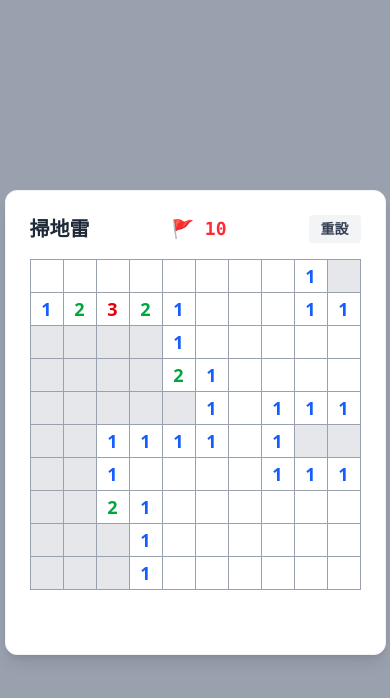
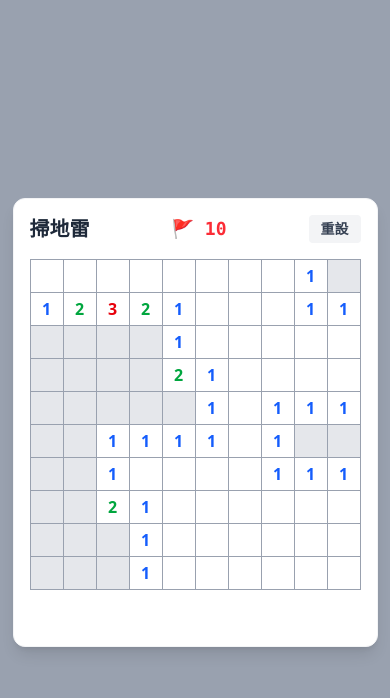
Before and after one commit to slime-r1muru/bomb, a plain HTML site: page index.html in a window 390 px wide. Both pictures are taken after a click on the element 46 px from the left and 275 px from the top of the page. Drawn offline with nearby package versions, Linux system fonts and the light colour scheme.

Commit message:
優化程式在小螢幕的顯示問題
優化程式在小螢幕的顯示問題

```diff
--- a/index.html
+++ b/index.html
@@ -1,31 +1,41 @@
 <!DOCTYPE html>
-<html lang="en">
+<html lang="zh-Hant">
 
 <head>
     <meta charset="UTF-8">
-    <meta name="viewport" content="width=device-width, initial-scale=1.0">
+    <meta name="viewport" content="width=device-width, initial-scale=1.0, maximum-scale=1.0, user-scalable=no">
     <title>2026 Mine Sweeper</title>
     <script src="https://cdn.jsdelivr.net/npm/@tailwindcss/browser@4"></script>
+    <style>
+        /* 防止手機長按選取文字或彈出系統選單，優化插旗體驗 */
+        .no-select {
+            -webkit-touch-callout: none;
+            -webkit-user-select: none;
+            -khtml-user-select: none;
+            -moz-user-select: none;
+            -ms-user-select: none;
+            user-select: none;
+            touch-action: manipulation;
+        }
+    </style>
 </head>
 
-<body class="bg-gray-400 flex items-center justify-center min-h-screen font-sans select-none">
-    <div class="bg-white p-6 rounded-xl shadow-lg border border-gray-100">
-        <!-- 頂部資訊與控制-->
+<body class="bg-gray-400 flex items-center justify-center min-h-screen font-sans no-select">
+    <div class="bg-white p-4 sm:p-6 rounded-xl shadow-lg border border-gray-100 mx-auto">
         <div class="flex justify-between items-center mb-4">
             <h1 class="text-xl font-bold text-gray-800">掃地雷</h1>
             <div id="status" class="text-red-500 font-bold font-mono text-lg">🚩 10</div>
             <button onclick="init()"
-                class="bg-gray-100 hover:bg-gray-200 text-gray-700 px-3 py-1 rounded transition-colors text-sm font-bold">
+                class="bg-gray-100 hover:bg-gray-200 text-gray-700 px-3 py-1 rounded transition-colors text-sm font-bold cursor-pointer">
                 重設
             </button>
         </div>
 
-        <!-- 遊戲網格-->
-        <div id="board" class="grid grid-cols-10 bg-gray-400 border border-gray-400 gap-[1px]"></div>
+        <div id="board" class="grid grid-cols-10 bg-gray-400 border border-gray-400 gap-[1px] w-fit mx-auto shadow-inner"></div>
 
-        <!-- 遊戲訊息-->
-        <div id="msg" class="mt-4 text-center font-bold font-bold h-6 text-gray-800"></div>
+        <div id="msg" class="mt-4 text-center font-bold h-6 text-gray-800"></div>
     </div>
+
     <script>
         const SIZE = 10, MINES = 10;
         let board = [], flags = 0, gameOver = false, firstClick = true;
@@ -48,7 +58,8 @@
             while (count < MINES) {
                 let r = Math.floor(Math.random() * SIZE);
                 let c = Math.floor(Math.random() * SIZE);
-                if (!board[r][c].mine && (!Math.abs(r - firstR) <= 1) && (!Math.abs(c - firstC) <= 1)) {
+                // 確保地雷不會下在第一次點擊的位置及其周圍
+                if (!board[r][c].mine && (Math.abs(r - firstR) > 1 || Math.abs(c - firstC) > 1)) {
                     board[r][c].mine = true;
                     count++;
                 }
@@ -56,7 +67,6 @@
         }
 
         function toggleFlag(r, c, cell) {
-            console.log('右鍵按下');
             if (gameOver || board[r][c].rev) return;
             board[r][c].flag = !board[r][c].flag;
             cell.innerText = board[r][c].flag ? '🚩' : '';
@@ -78,15 +88,14 @@
                 for (let c = 0; c < SIZE; c++)
                     if (!board[r][c].rev) unrevealed++;
 
-            if (unrevealed === MINES && !gameOver){
-                msgElement.innerText ='恭喜過關!🎉';
+            if (unrevealed === MINES && !gameOver) {
+                msgElement.innerText = '恭喜過關!🎉';
                 msgElement.className = 'mt-4 text-center font-bold text-green-600 h-6';
                 gameOver = true;
             }
         }
 
         function clickCell(r, c, cell) {
-            console.log('左鍵按下');
             if (gameOver || board[r][c].flag || board[r][c].rev) return;
 
             if (firstClick) {
@@ -98,24 +107,22 @@
             cell.classList.replace('bg-gray-200', 'bg-white');
             cell.classList.remove('hover:bg-gray-300');
 
-            //踩到地雷
             if (board[r][c].mine) {
                 cell.innerText = '💣';
                 cell.classList.add('bg-red-500');
                 msgElement.innerText = '遊戲結束!💥';
                 msgElement.className = 'mt-4 text-center font-bold text-red-600 h-6';
                 gameOver = true;
+                // 遊戲結束顯示所有地雷
+                revealAllMines();
                 return;
             }
 
-            //計算周圍的地雷數目並展開cell
             let mines = getMines(r, c);
-            console.log(mines);
             if (mines > 0) {
                 cell.innerText = mines;
                 cell.classList.add(colors[mines]);
-            }
-            else {
+            } else {
                 for (let i = -1; i <= 1; i++) {
                     for (let j = -1; j <= 1; j++) {
                         let nr = r + i;
@@ -129,9 +136,19 @@
             checkWin();
         }
 
+        function revealAllMines() {
+            for (let r = 0; r < SIZE; r++) {
+                for (let c = 0; c < SIZE; c++) {
+                    if (board[r][c].mine) {
+                        const cell = boardElement.children[r * SIZE + c];
+                        cell.innerText = '💣';
+                    }
+                }
+            }
+        }
+
         function init() {
-            console.log('遊戲開始');
-            boardElement.innerText = '';
+            boardElement.innerHTML = '';
             board = Array.from({ length: SIZE },
                 () => Array.from(
                     { length: SIZE },
@@ -147,13 +164,14 @@
             for (let r = 0; r < SIZE; r++) {
                 for (let c = 0; c < SIZE; c++) {
                     const cell = document.createElement('div');
-                    cell.className = 'w-8 h-8 sm:w-10 sm:h-10 bg-gray-200 flex items-center justify-center font-bold text-lg cursor-pointer hover:bg-gray-300';
+                    // 調整尺寸 w-8(32px) 在手機上較安全，電腦版維持 w-10(40px)
+                    cell.className = 'w-8 h-8 sm:w-10 sm:h-10 bg-gray-200 flex items-center justify-center font-bold text-base sm:text-lg cursor-pointer hover:bg-gray-300 flex-shrink-0';
+
                     cell.oncontextmenu = (e) => {
                         e.preventDefault();
-                        //右鍵插旗
                         toggleFlag(r, c, cell);
                     };
-                    cell.onclick = () => clickCell(r, c, cell); //左鍵挖雷
+                    cell.onclick = () => clickCell(r, c, cell);
                     boardElement.appendChild(cell);
                 }
             }
```
